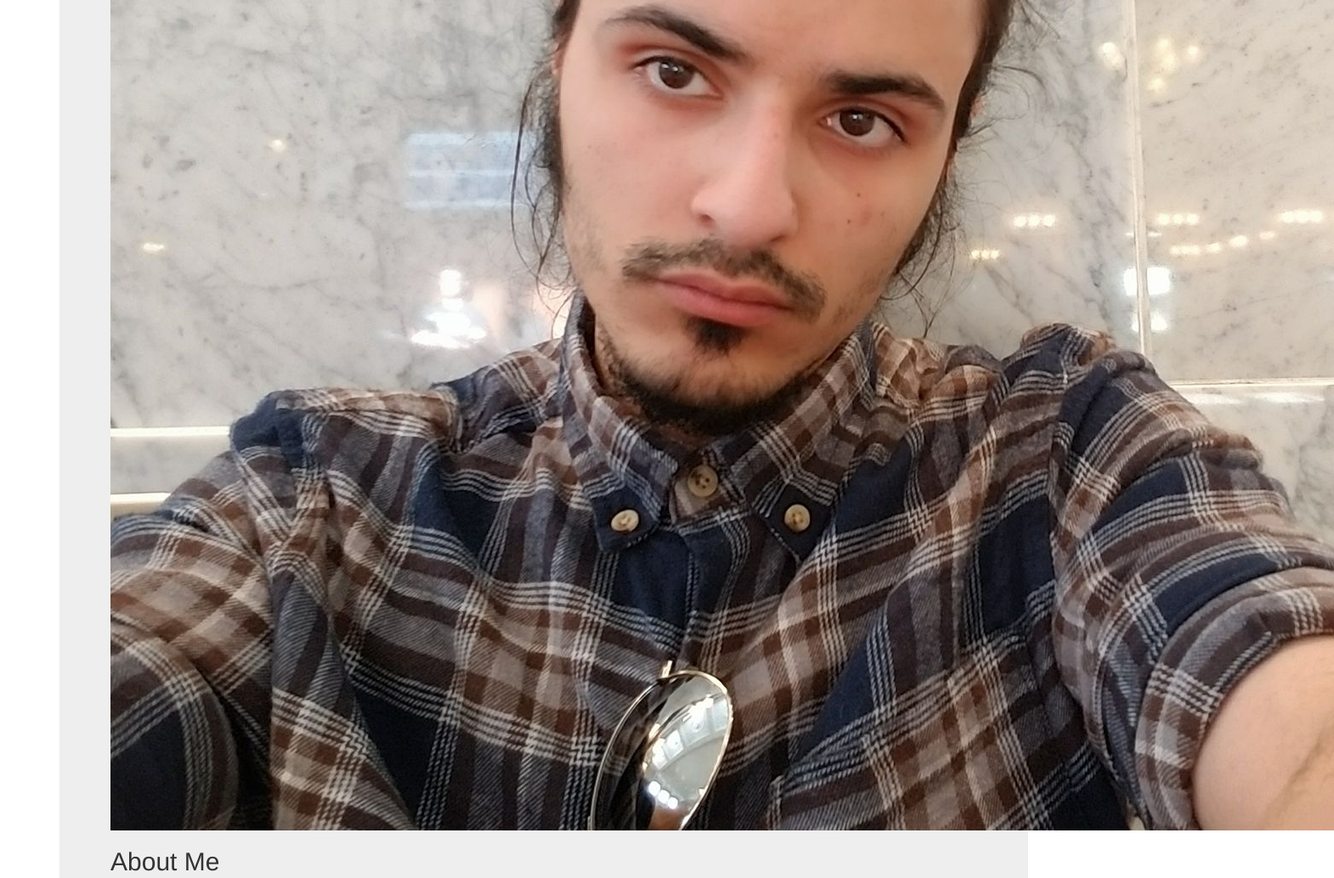
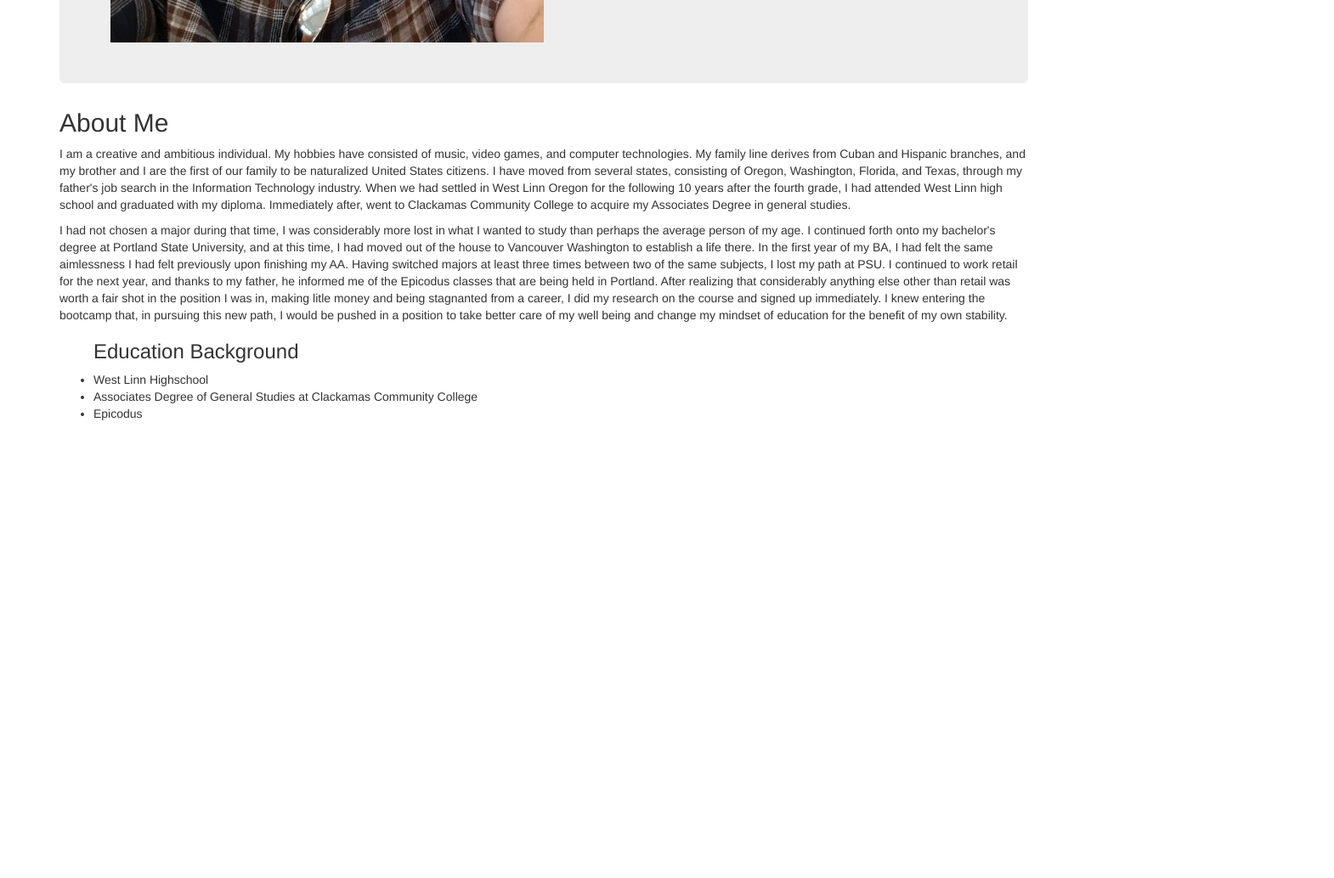
Before and after one commit to TonyBoy56/Friday_Project, a plain HTML site: page index.html in a window 1280 px wide. Shown: the part 660-1694 px from the top of the page at 85% size, 1570 px wide, since content can reach past the window. After the commit the page ends 1167 px from the top, so only its background shows below. Drawn offline with Linux system fonts and the light colour scheme.

Commit message:
add updated html and css

```diff
--- a/css/styles.css
+++ b/css/styles.css
@@ -0,0 +1,21 @@
+body {
+  font-family: Helvetica;
+}
+
+h1 {
+  text-align: center;
+}
+
+img {
+  text-align: center;
+  width: 50%;
+  max-width: auto;
+}
+
+.about_me {
+
+}
+
+.education {
+
+}
--- a/index.html
+++ b/index.html
@@ -12,14 +12,27 @@
     <div class="container"> <!-- Wraps content and adds padding that dynamically incereases or decreases size depending on the user's viewport-->
       <div class="jumbotron"> <!-- Adds emphasis to content on the page. Usually placed at the top as a header -->
         <h1>My Portfolio</h1>
+
         <h2>Antonio Cruz</h2>
-          <img src="img/selfie.jpg" alt="A picture of Antonio Cruz">
-        <h2>About Me</h2>
-        <p>I am a creative and ambitious individual. My hobbies have consisted of music, video games, and computer technologies. My family line derives from Cuban and Hispanic branches, and my brother and I are the first of our family to be naturalized United States citizens. I have moved from several states, consisting of Oregon, Washington, Florida, and Texas, through my father's job search in the Information Technology industry. When we had settled in West Linn Oregon for the following 10 years after the fourth grade, I had attended West Linn high school and graduated with my diploma. Immediately after, went to Clackamas Community College to acquire my Associates Degree in general studies.
-        </p>
+          <img src="img/selfie.jpg" class="img-responsive" alt="Antonio Cruz" alt="Responsive image">
+      </div>
 
-        <p>I had not chosen a major during that time, I was considerably more lost in what I wanted to study than perhaps the average person of my age. I continued forth onto my bachelor's degree at Portland State University, and at this time, I had moved out of the house to Vancouver Washington to establish a life there. In the first year of my BA, I had felt the same aimlessness I had felt previously upon finishing my AA. Having switched majors at least three times between two of the same subjects, I lost my path at PSU. I continued to work retail for the next year, and thanks to my father, he informed me of the Epicodus classes that are being held in Portland. After realizing that considerably anything else other than retail was worth a fair shot in the position I was in, making litle money and being stagnanted from a career, I did my research on the course and signed up immediately. I knew entering the bootcamp that, in pursuing this new path, I would be pushed in a position to take better care of my well being and change my mindset of education for the benefit of my own stability. </p>
-      </div>
+
+        <div class="about_me">
+          <h2>About Me</h2>
+          <p>I am a creative and ambitious individual. My hobbies have consisted of music, video games, and computer technologies. My family line derives from Cuban and Hispanic branches, and my brother and I are the first of our family to be naturalized United States citizens. I have moved from several states, consisting of Oregon, Washington, Florida, and Texas, through my father's job search in the Information Technology industry. When we had settled in West Linn Oregon for the following 10 years after the fourth grade, I had attended West Linn high school and graduated with my diploma. Immediately after, went to Clackamas Community College to acquire my Associates Degree in general studies.
+          </p>
+
+          <p>I had not chosen a major during that time, I was considerably more lost in what I wanted to study than perhaps the average person of my age. I continued forth onto my bachelor's degree at Portland State University, and at this time, I had moved out of the house to Vancouver Washington to establish a life there. In the first year of my BA, I had felt the same aimlessness I had felt previously upon finishing my AA. Having switched majors at least three times between two of the same subjects, I lost my path at PSU. I continued to work retail for the next year, and thanks to my father, he informed me of the Epicodus classes that are being held in Portland. After realizing that considerably anything else other than retail was worth a fair shot in the position I was in, making litle money and being stagnanted from a career, I did my research on the course and signed up immediately. I knew entering the bootcamp that, in pursuing this new path, I would be pushed in a position to take better care of my well being and change my mindset of education for the benefit of my own stability. </p>
+        </div>
+
+      <div class="pull_right"></div>
+        <ul class="education">
+          <h3>Education Background</h3>
+          <li>West Linn Highschool</li>
+          <li>Associates Degree of General Studies at Clackamas Community College</li>
+          <li>Epicodus</li>
+        </ul>
     </div>
 
   </body>
```
